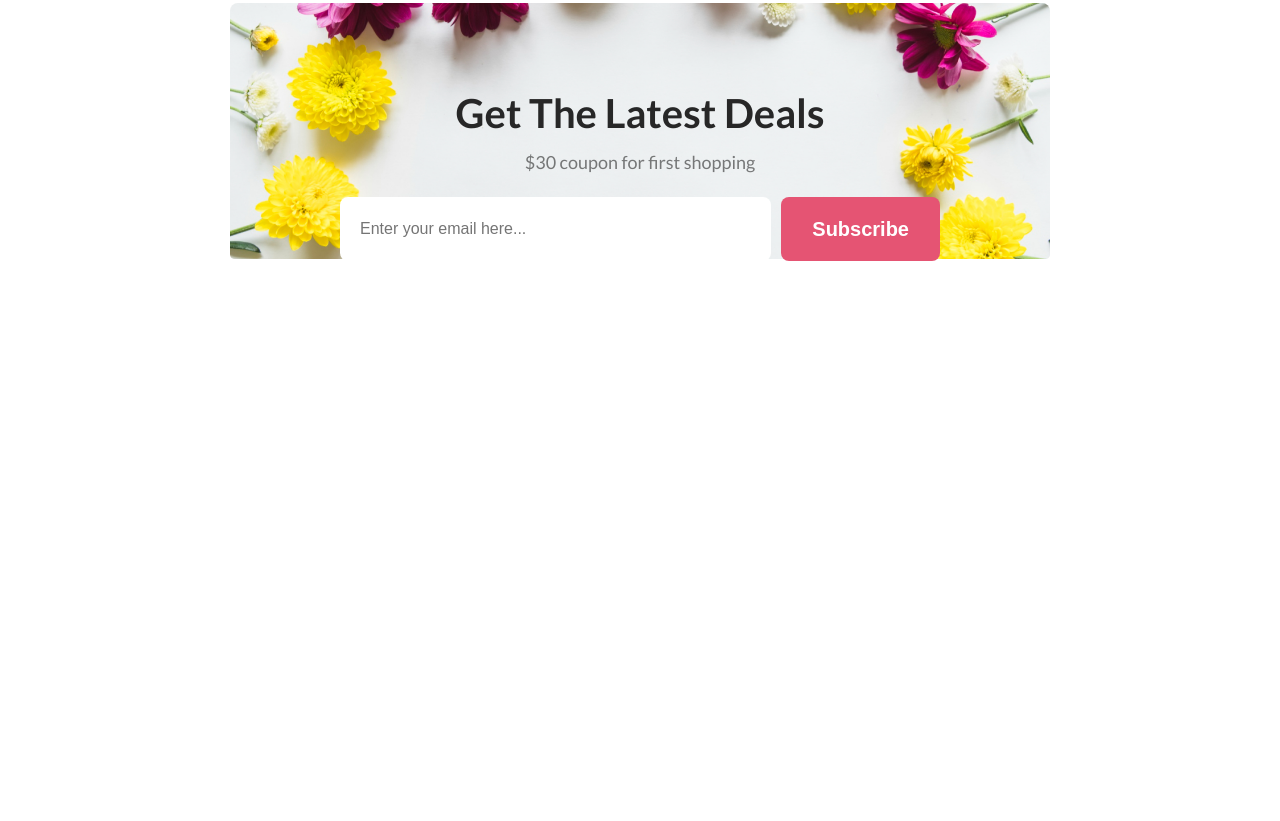
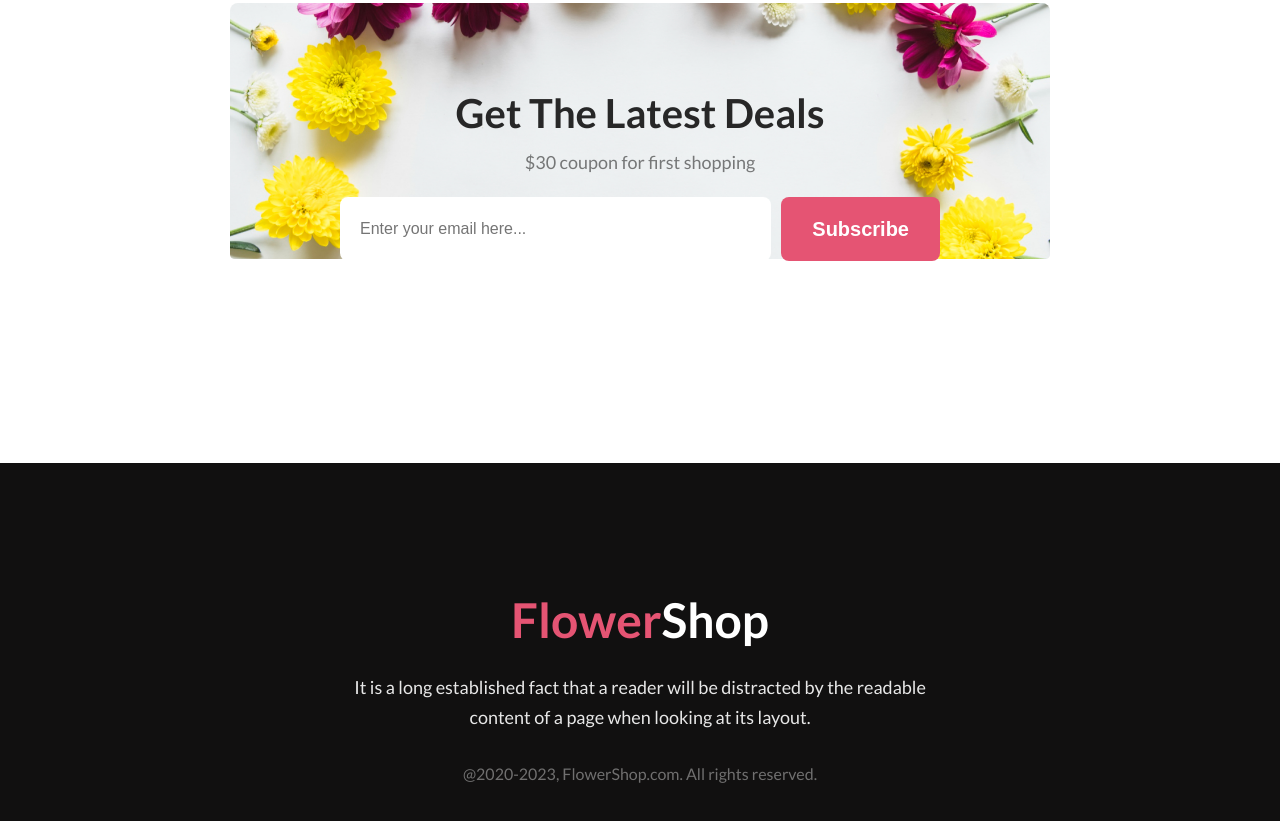
Before and after one commit to tanvirsiraj/flower-shop, a plain HTML site: page index.html in a window 1280 px wide. Shown: the part 3085-3906 px from the top of the page. Before the commit the page ends 3665 px from the top, so only its background shows below. Drawn offline with Linux system fonts and the light colour scheme.

Commit message:
footer added

```diff
--- a/index.html
+++ b/index.html
@@ -124,6 +124,17 @@
       </section>
     </main>
     <!-- footer  -->
-    <footer></footer>
+    <footer>
+      <div class="footer-content">
+        <h2 class="footer-title"><span>Flower</span>Shop</h2>
+        <p class="section-description">
+          It is a long established fact that a reader will be distracted by the
+          readable content of a page when looking at its layout.
+        </p>
+        <p class="copyright">
+          @2020-2023, FlowerShop.com. All rights reserved.
+        </p>
+      </div>
+    </footer>
   </body>
 </html>
--- a/style.css
+++ b/style.css
@@ -237,3 +237,31 @@ header .section-description {
 }
 
 /* subscription section styles end  */
+
+/* footer styles start  */
+footer {
+  margin-top: -117px;
+  background: #111010;
+  padding-block: 128px;
+}
+.footer-content {
+  text-align: center;
+}
+.footer-title {
+  color: #fff;
+  font-size: 48px;
+  font-weight: 800;
+}
+.footer-title span {
+  color: #e55473;
+}
+.footer-content .section-description {
+  color: rgba(255, 255, 255, 0.9);
+  margin-top: 24px;
+  margin-bottom: 32px;
+}
+.copyright {
+  color: rgba(255, 255, 255, 0.4);
+  font-size: 16px;
+}
+/* footer styles end  */
```
